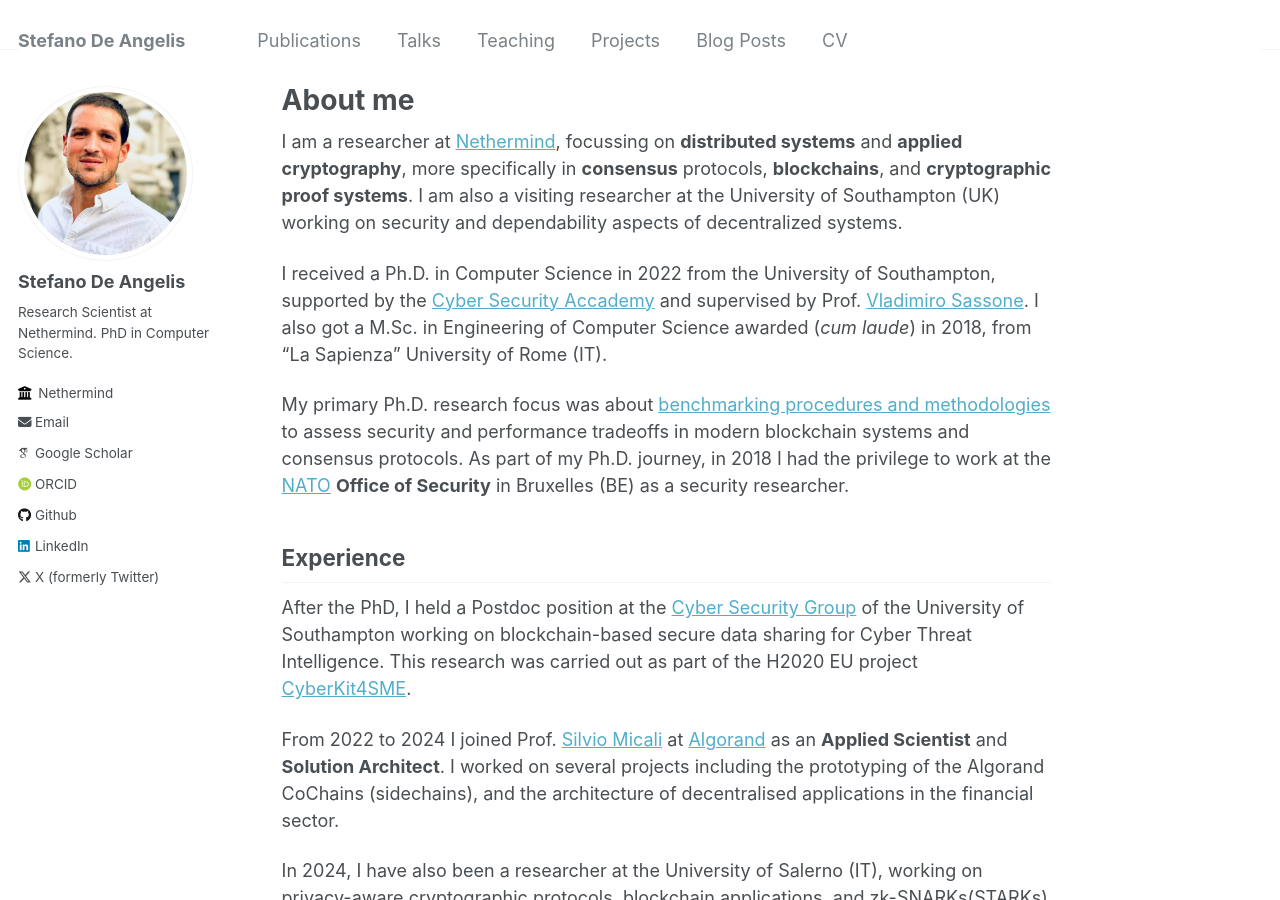
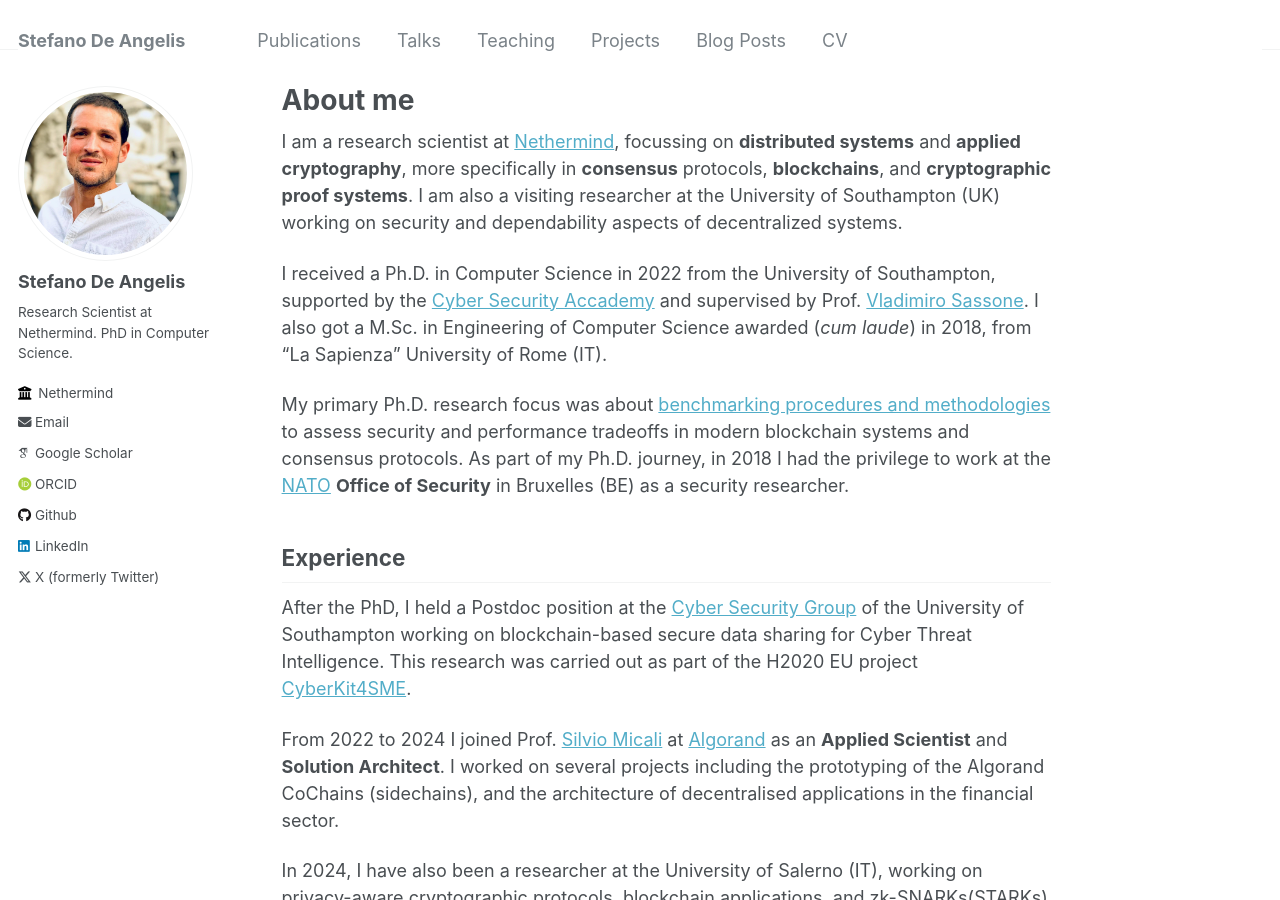
Before and after one commit to deanstef/deanstef.github.io, a Jekyll site: the page built from _pages/about.md, in a window 1280 px wide and 900 px high. Built offline with Jekyll 4.4.1, drawn with Linux system fonts in a browser that asks for light colours; some web fonts are replaced.

Commit message:
nits about

```diff
--- a/_pages/about.md
+++ b/_pages/about.md
@@ -7,7 +7,7 @@ redirect_from:
   - /about.html
 ---
 
-I am a researcher at [Nethermind](https://www.nethermind.io), focussing on **distributed systems** and **applied cryptography**, more specifically in **consensus** protocols, **blockchains**, and **cryptographic proof systems**. I am also a visiting researcher at the University of Southampton (UK) working on security and dependability aspects of decentralized systems.
+I am a research scientist at [Nethermind](https://www.nethermind.io), focussing on **distributed systems** and **applied cryptography**, more specifically in **consensus** protocols, **blockchains**, and **cryptographic proof systems**. I am also a visiting researcher at the University of Southampton (UK) working on security and dependability aspects of decentralized systems.
 
 I received a Ph.D. in Computer Science in 2022 from the University of Southampton, supported by the [Cyber Security Accademy](https://www.southampton.ac.uk/research/institutes-centres/cyber-security-academy) and supervised by Prof. [Vladimiro Sassone](https://www.southampton.ac.uk/people/5x2mp9/professor-vladi-sassone). I also got a M.Sc. in Engineering of Computer Science awarded (*cum laude*) in 2018, from “La Sapienza” University of Rome (IT).
 
@@ -19,7 +19,7 @@ After the PhD, I held a Postdoc position at the [Cyber Security Group](https://w
 
 From 2022 to 2024 I joined Prof. [Silvio Micali](https://people.csail.mit.edu/silvio/) at [Algorand](https://algorandtechnologies.com) as an **Applied Scientist** and **Solution Architect**. I worked on several projects including the prototyping of the Algorand CoChains (sidechains), and the architecture of decentralised applications in the financial sector.
 
-In 2024, I have also been a researcher at the University of Salerno (IT), working on privacy-aware cryptographic protocols, blockchain applications, and zk-SNARKs(STARKs) with Prof. [Ivan Visconti](https://docenti.unisa.it/004312/home).
+In 2024, I have also been a researcher at the University of Salerno (IT), working on privacy-aware cryptographic protocols, blockchain applications, and zk-SNARKs(STARKs) with Prof. [Ivan Visconti](https://www.diag.uniroma1.it/en/users/ivan_visconti).
 
 Since 2021, I have been a **board member** and **advisor** for [Bloctopus (previously LZero)](https://www.bloctopus.io), where I co-authored two successful grant applications received from the [SSV Network](https://ssv.network) and the [Coreum Network](https://www.coreum.com).
 
```
